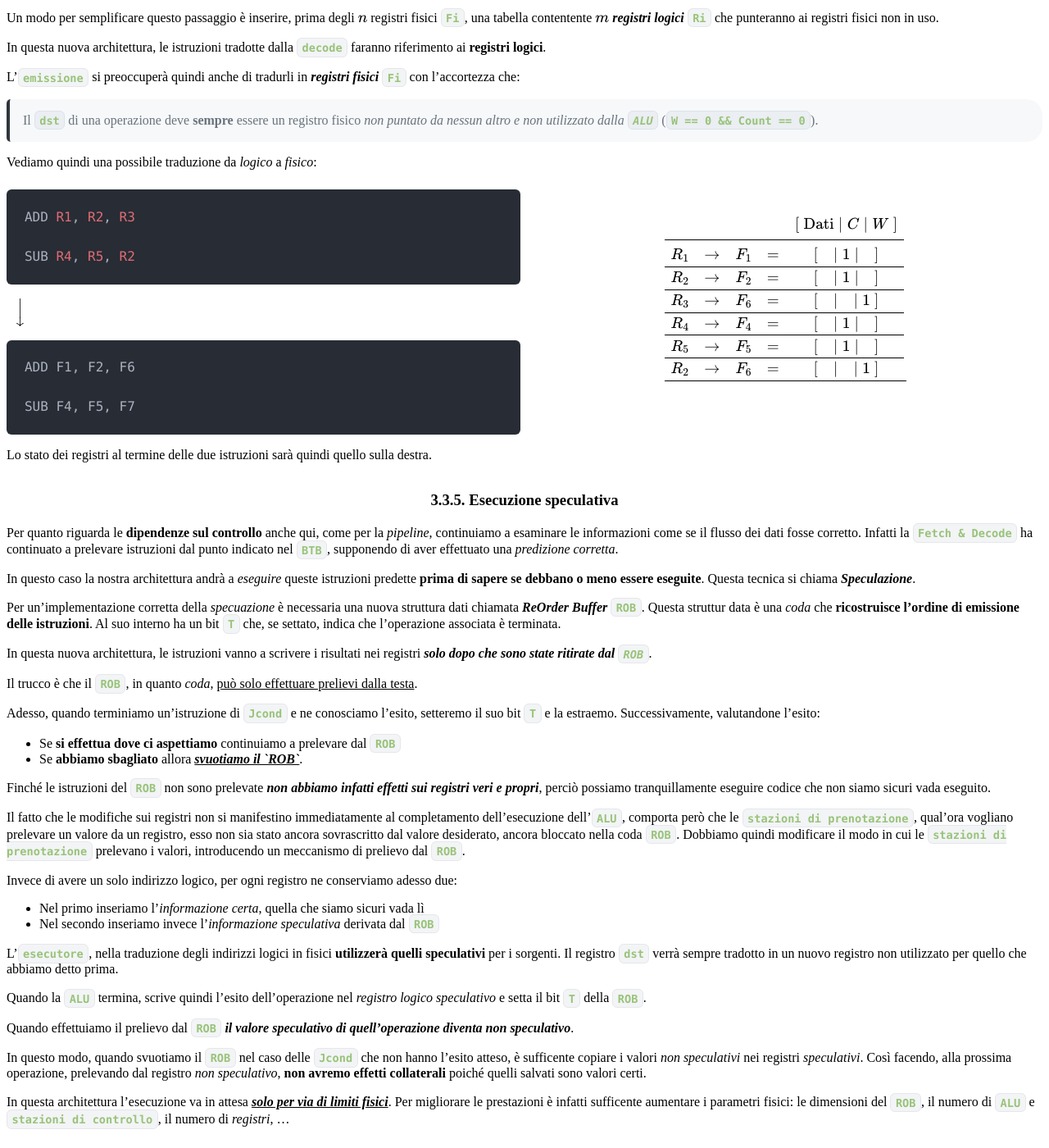
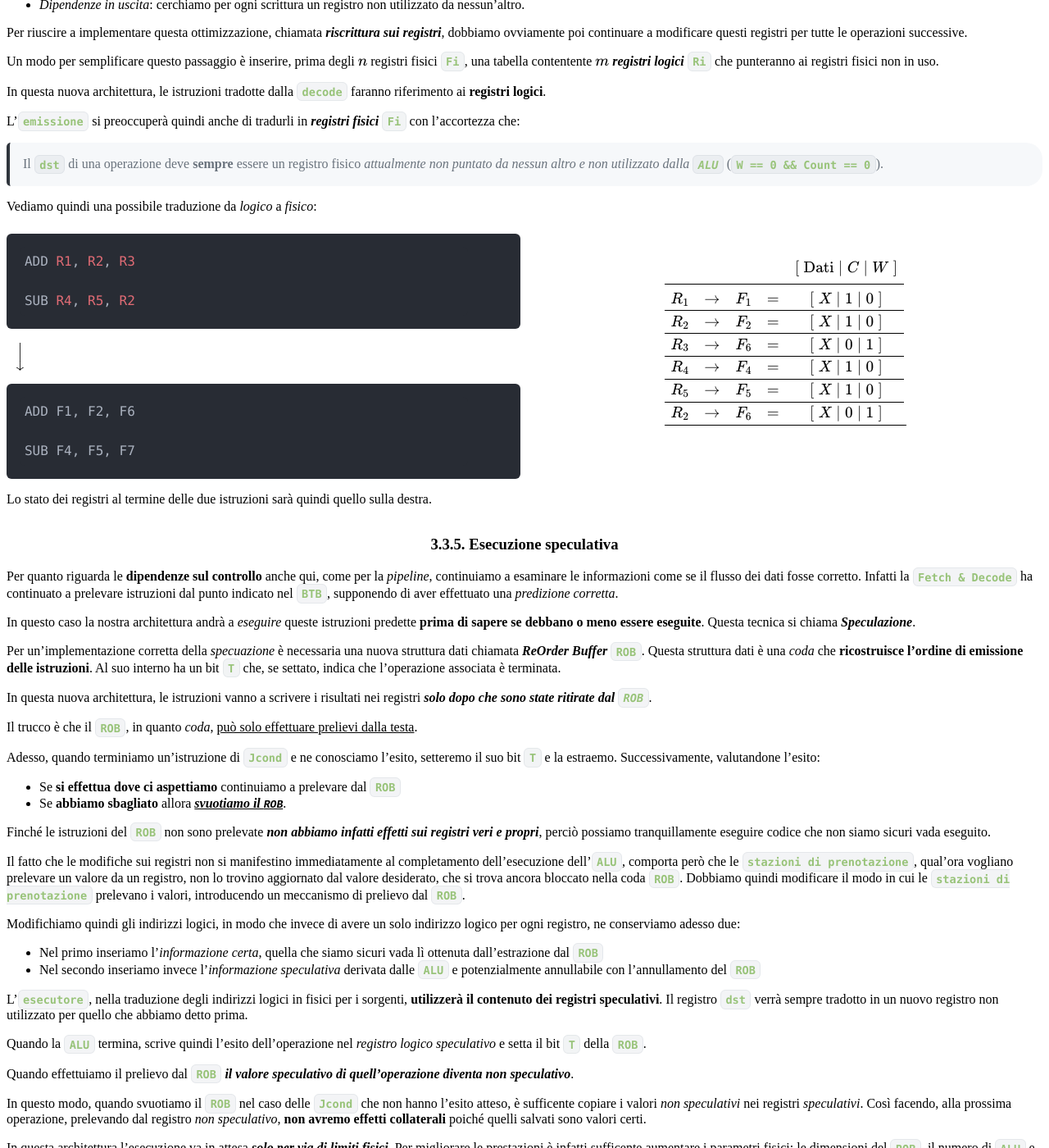
Before and after one commit to Gabriele-D-Cambria/Appunti-Calcolatori-Elettronici-2024-2025, a Jekyll site: the page built from Architettura Moderna CPU Intel.md, in a window 1280 px wide and 1400 px high, scrolled down 10712 px. Shown: the whole window at 82% size. Built offline with Jekyll 4.4.1, drawn with Linux system fonts in a browser that asks for light colours; nearby versions of some CDN libraries; our own code applies the rules of GitHub Pages for plain Markdown files; some of the changed text lies outside the part shown.

Commit message:
Miglioramenti di chiarezza e correzioni di refusi nel documento "Architettura Moderna e CPU Intel"

````diff
--- a/Architettura Moderna CPU Intel.md
+++ b/Architettura Moderna CPU Intel.md
@@ -334,7 +335,7 @@
 ```
 
 Ogni operazione effettuata nei vari cicli del `for` **_è indipendente dalle altre_**.
-Non abbiamo quindi _nessun obbligo ad eseguirle nell'ordine che il programmatore desidera_. Infatti, se avessimo sufficenti sommatori a disposizione, potremmo persino _effettuarle tutte insieme_.
+Non abbiamo quindi _nessun obbligo ad eseguirle nell'ordine che il programmatore desidera_. Infatti, se avessimo sufficenti sommatori a disposizione, potremmo persino _effettuarle tutte insieme in parallelo_.
 Se i vettori sono grossi, è possibile inoltre che una loro parte si trovi persino in _cache_, quindi sarebbe molto più veloce da recuperare piuttosto alle altre in **RAM**.
 Quindi, mentre attendiamo che arrivino dalla **RAM** le `miss` della _cache_ è conveniente cominciare a calcolare quelle operazioni che invece hanno fornito una `hit`.
 
@@ -491,9 +492,10 @@
 È importante sottolineare che tutte le azioni che vedremo adesso non influenzano le uscite della `Decode`, ma lavorano su di esse.
 
 Per quanto riguarda le **dipendenze sui nomi**, esse sono anche chiamate **dipendenze fittizie**, questo perché se andiamo a sovrascrivere il contenuto di un registro è perché adesso lo vogliamo utilizzare per fare altro.
-Possiamo quindi risolvere:
-- _Antidipendenza_: è sufficiente cambiare il registro `dst` di `j`.
-- _Dipendenza in uscita_: cerchiamo per ogni scrittura un registro non utilizzato da nessun'altro.
+
+Possiamo quindi risolverle in questo modo:
+- _Antidipendenze_: è sufficiente cambiare il registro `dst` di `j`.
+- _Dipendenze in uscita_: cerchiamo per ogni scrittura un registro non utilizzato da nessun'altro.
 
 Per riuscire a implementare questa ottimizzazione, chiamata **_riscrittura sui registri_**, dobbiamo ovviamente poi continuare a modificare questi registri per tutte le operazioni successive.
 
@@ -502,7 +504,7 @@
 In questa nuova architettura, le istruzioni tradotte dalla `decode` faranno riferimento ai **registri logici**.
 
 L'`emissione` si preoccuperà quindi anche di tradurli in _**registri fisici**_ `Fi` con l'accortezza che:
-> Il `dst` di una operazione deve **sempre** essere un registro fisico _non puntato da nessun altro e non utilizzato dalla `ALU`_ (`W == 0 && Count == 0`).
+> Il `dst` di una operazione deve **sempre** essere un registro fisico _attualmente non puntato da nessun altro e non utilizzato dalla `ALU`_ (`W == 0 && Count == 0`).
 
 Vediamo quindi una possibile traduzione da _logico_ a _fisico_:
 <div class="grid2">
@@ -534,12 +536,12 @@
 
 \begin{matrix}
 		&     &     & & [\;\text{Dati}\;| \;C\; | \;W\; ] \\[0.5em] \hline
-	R_1 & \to & F_1 & = & [\quad | \;1\; | \quad ] \\ \hline
-	R_2 & \to & F_2 & = & [\quad | \;1\; | \quad ] \\ \hline
-	R_3 & \to & F_6 & = & [\quad | \quad | \;1\; ] \\ \hline\hline
-	R_4 & \to & F_4 & = & [\quad | \;1\; | \quad ] \\ \hline
-	R_5 & \to & F_5 & = & [\quad | \;1\; | \quad ] \\ \hline
-	R_2 & \to & F_6 & = & [\quad | \quad | \;1\; ] \\ \hline
+	R_1 & \to & F_1 & = & [\;X\; | \;1\; | \;0\; ] \\ \hline
+	R_2 & \to & F_2 & = & [\;X\; | \;1\; | \;0\; ] \\ \hline
+	R_3 & \to & F_6 & = & [\;X\; | \;0\; | \;1\; ] \\ \hline
+	R_4 & \to & F_4 & = & [\;X\; | \;1\; | \;0\; ] \\ \hline
+	R_5 & \to & F_5 & = & [\;X\; | \;1\; | \;0\; ] \\ \hline
+	R_2 & \to & F_6 & = & [\;X\; | \;0\; | \;1\; ] \\ \hline
 
 \end{matrix}
 $$
@@ -556,7 +558,7 @@
 In questo caso la nostra architettura andrà a _eseguire_ queste istruzioni predette **prima di sapere se debbano o meno essere eseguite**.
 Questa tecnica si chiama **_Speculazione_**.
 
-Per un'implementazione corretta della _specuazione_ è necessaria una nuova struttura dati chiamata **_ReOrder Buffer_** `ROB`. Questa struttur data è una _coda_ che **ricostruisce l'ordine di emissione delle istruzioni**.
+Per un'implementazione corretta della _specuazione_ è necessaria una nuova struttura dati chiamata **_ReOrder Buffer_** `ROB`. Questa struttura dati è una _coda_ che **ricostruisce l'ordine di emissione delle istruzioni**.
 Al suo interno ha un bit `T` che, se settato, indica che l'operazione associata è terminata.
 
 In questa nuova architettura, le istruzioni vanno a scrivere i risultati nei registri **_solo dopo che sono state ritirate dal `ROB`_**.
@@ -565,18 +567,18 @@
 
 Adesso, quando terminiamo un'istruzione di `Jcond` e ne conosciamo l'esito, setteremo il suo bit `T` e la estraemo. Successivamente, valutandone l'esito:
 - Se **si effettua dove ci aspettiamo** continuiamo a prelevare dal `ROB`
-- Se **abbiamo sbagliato** allora **_<u>svuotiamo il `ROB`</u>_**.
+- Se **abbiamo sbagliato** allora **_<u>svuotiamo il <code>ROB</code></u>_**.
 
 Finché le istruzioni del `ROB` non sono prelevate **_non abbiamo infatti effetti sui registri veri e propri_**, perciò possiamo tranquillamente eseguire codice che non siamo sicuri vada eseguito.
 
-Il fatto che le modifiche sui registri non si manifestino immediatamente al completamento dell'esecuzione dell'`ALU`, comporta però che le `stazioni di prenotazione`, qual'ora vogliano prelevare un valore da un registro, esso non sia stato ancora sovrascritto dal valore desiderato, ancora bloccato nella coda `ROB`.
+Il fatto che le modifiche sui registri non si manifestino immediatamente al completamento dell'esecuzione dell'`ALU`, comporta però che le `stazioni di prenotazione`, qual'ora vogliano prelevare un valore da un registro, non lo trovino aggiornato dal valore desiderato, che si trova ancora bloccato nella coda `ROB`.
 Dobbiamo quindi modificare il modo in cui le `stazioni di prenotazione` prelevano i valori, introducendo un meccanismo di prelievo dal `ROB`.
 
-Invece di avere un solo indirizzo logico, per ogni registro ne conserviamo adesso due:
-- Nel primo inseriamo l'_informazione certa_, quella che siamo sicuri vada lì
-- Nel secondo inseriamo invece l'_informazione speculativa_ derivata dal `ROB`
+Modifichiamo quindi gli indirizzi logici, in modo che invece di avere un solo indirizzo logico per ogni registro, ne conserviamo adesso due:
+- Nel primo inseriamo l'_informazione certa_, quella che siamo sicuri vada lì ottenuta dall'estrazione dal `ROB`
+- Nel secondo inseriamo invece l'_informazione speculativa_ derivata dalle `ALU` e potenzialmente annullabile con l'annullamento del `ROB`
 
-L'`esecutore`, nella traduzione degli indirizzi logici in fisici **utilizzerà quelli speculativi** per i sorgenti.
+L'`esecutore`, nella traduzione degli indirizzi logici in fisici per i sorgenti, **utilizzerà il contenuto dei registri speculativi**.
 Il registro `dst` verrà sempre tradotto in un nuovo registro non utilizzato per quello che abbiamo detto prima.
 
 Quando la `ALU` termina, scrive quindi l'esito dell'operazione nel _registro logico speculativo_ e setta il bit `T` della `ROB`.
@@ -589,7 +591,7 @@
 In questa architettura l'esecuzione va in attesa **_<u>solo per via di limiti fisici</u>_**.
 Per migliorare le prestazioni è infatti sufficente aumentare i parametri fisici: le dimensioni del `ROB`, il numero di `ALU` e `stazioni di controllo`, il numero di _registri_, ...
 
-<img class="" src="./images/Pipeline/ROB.png">
+<img class="75" src="./images/Pipeline/ROB.png">
 
 
 ## 3.4. Istuzioni di `LD` e `ST`
@@ -612,7 +614,7 @@
 ```x86asm
 	CMP $1000, %rbx
 	JAE fine
-	MOV off($rbx), %rax
+	MOV off(%rbx), %rax
 fine:
 ```
 
@@ -628,7 +630,7 @@
 Grazie ai processi di _speculazione_ riusciamo inoltre a **prevedere le `hit/miss` della cache**, così da permetterci di prelevare il dato prima rispetto a quando sarebbe accaduto senza questi accorgimenti.
 Anche se la _cache_ comunicasse una `miss`, e dovessimo quindi attendere la **RAM**, la richiesta dei dati a quest'ultima avviene comunque prima.
 
-Per ragioni in realtà non ben definite, i vari errori che avvengono durante la speculazione **_<u>non vanno a ripulire gli effetti provocati sulla cache</u>_**.
+Per ragioni in realtà non ben definite, i vari errori che avvengono durante la speculazione **_<u>non vanno a ripulire gli effetti provocati sulla <em>cache</em></u>_**.
 Qual'ora avessimo eseguito speculativamente una lettura in memoria, questa salva la corrispondente porzione di memoria all'interno di una delle _cacheline_, e successivamente la trasmette al processore.
 
 Se la lettura speculativa fosse annullata poiché ci rendiamo conto di aver speculato male una `Jcond`, **puliamo i registri speculativi e il `ROB`**, ma **_lasciamo inalterata la cacheline recuperata impropriamente_**.
@@ -651,7 +653,7 @@
 Come abbiamo detto alla fine del precedente capitolo, la `LD` recupera delle informazioni _speculativamente_ dalla memoria, salvandole di conseguenza in _cache_.
 Come abbiamo sottolineato, può accadere che si scopra che la `LD` non andava eseguita e si annullino le modifiche che aveva apportato, lasciando però la _cache_ **aggiornata con le informazioni prelevate**.
 
-Una cosa importante da dire prima di descrivere il problema è che, poiché la _cache_ è molto più veloce della **RAM**, misurando il tempo di estrazione di un informazione **<u>possiamo capire se è stata recuperata adesso dalla _RAM_ o se si trovava già in _cache</u>_**.
+Una cosa importante da dire prima di descrivere il problema è che, poiché la _cache_ è molto più veloce della **RAM**, misurando il tempo di estrazione di un informazione **<u>possiamo capire se è stata recuperata adesso dalla _RAM_ o se si trovava già in <em>cache</em></u>**.
 
 Per produrre il problema proviamo ad accedere, dal nostro processo `utente`, ad un'_indirizzo vietato_, come un'indirizzo a livello `sistema`.
 
@@ -689,7 +691,7 @@
 Sarà quindi sufficente scrivere una sezione di codice che **_controlla il tempo di estrazione delle informazioni di ogni indice del `vettore`_**.
 Questo produrrà due valori diversi:
 - **Alto**: se l'elemento `vettore[i]` non era presente in _cache_ e abbiamo dovuto recuperarlo dalla **RAM**
-- **Basso**: se l'elemento `vettore[i]` <u>era già presente in _cache</u>_
+- **Basso**: se l'elemento `vettore[i]` <u>era già presente in <em>cache</em></u>
 
 Poiché ci siamo assicurati di svuotare la _cache_ prima di eseguire questo codice di verifica, l'unica _cacheline_ presente sarà proprio quella con indice `%rax`, dove `%rax` era proprio **_il contenuto dell'_**`indirizzo_vietato`.
 
````
Also changed, not shown: other parts of Architettura Moderna CPU Intel.md (+12 -11 lines), Sistemi Multiprocesso e Processi.md (+1 -1 lines).
